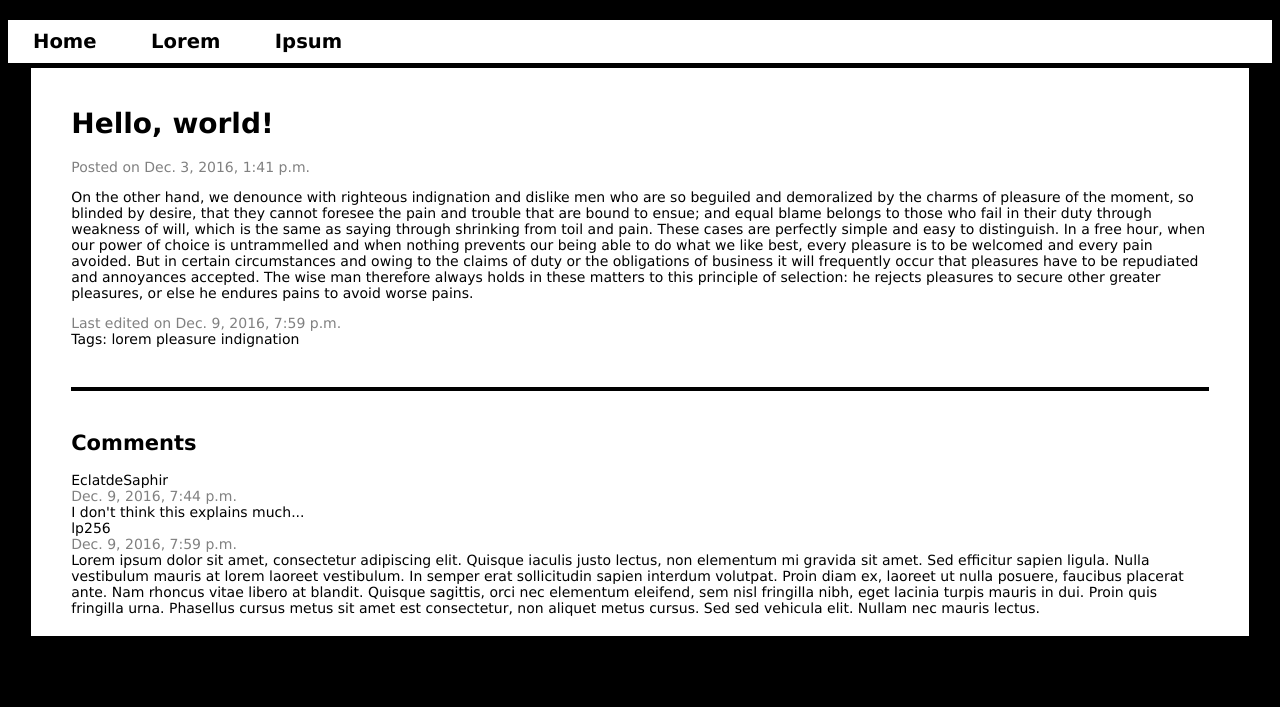
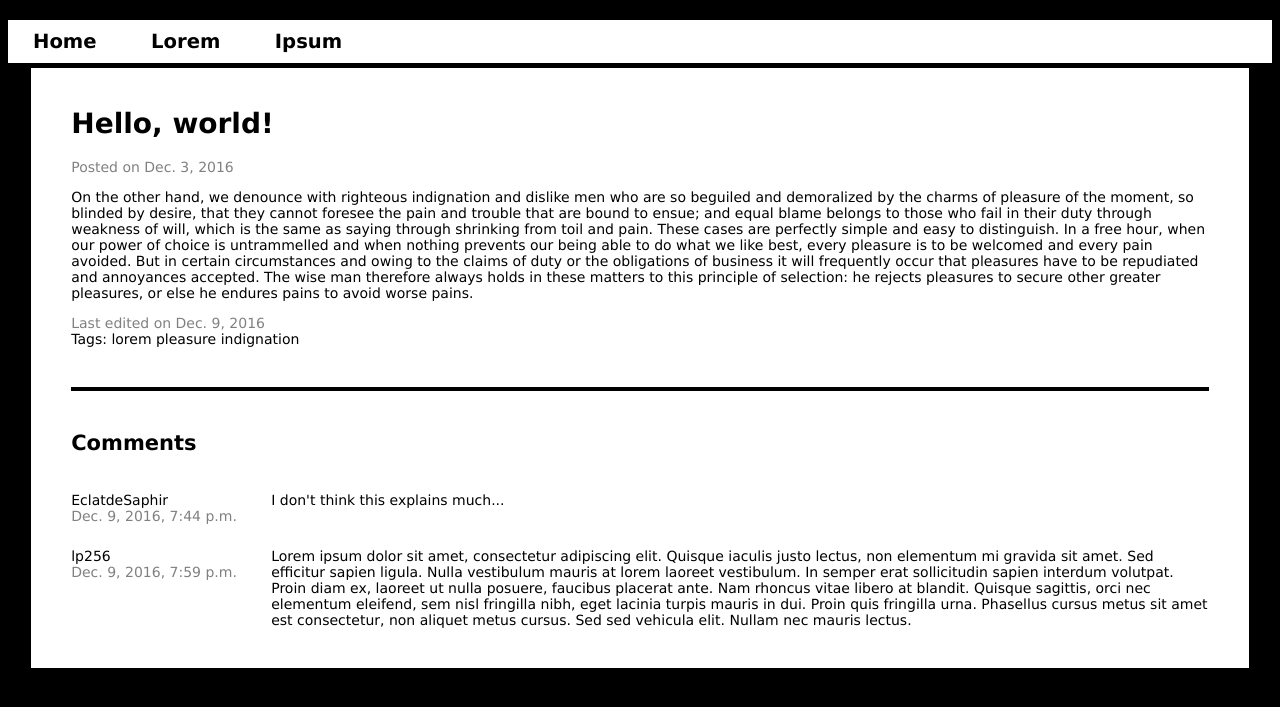
Before and after one commit to mnk179/blogger-django, a Django app: page /blog/1/ in a window 1280 px wide. Shown: the top 707 px of the page. Run offline with Django 3.2, Linux system fonts and the light colour scheme; data comes from the database, SQL or seed files in the repository.

Commit message:
Comment display fixes.

```diff
--- a/blogger/blog/static/blog/style.css
+++ b/blogger/blog/static/blog/style.css
@@ -79,3 +79,20 @@ hr {
   background-color: #000;
   border-style: none;
 }
+
+/* something is wrong here */
+
+.comment {
+  padding: 20px 0px;
+  height: 100%;
+}
+
+.comment_header {
+  float: left;
+  width: 200px;
+}
+
+.comment_body {
+  overflow: hidden;
+  vertical-align: top;
+}
--- a/blogger/blog/templates/blog/article.html
+++ b/blogger/blog/templates/blog/article.html
@@ -6,12 +6,12 @@
 <div id="container">
 	<div id="article">
 		<h1>{{ article.title }}</h1>
-		<div class="date">Posted on {{ article.pub_date }}</div>
+		<div class="date">Posted on {{ article.pub_date.date }}</div>
 
 		{% if error_message %}<p><strong>{{ error_message }}</strong></p>{% endif %}
 
 		<p>{{ article.body }}</p>
-		<div class="date">Last edited on {{ article.last_edit_date }}</div>
+		<div class="date">Last edited on {{ article.last_edit_date.date }}</div>
 		{% if article.tags.all %}
 			<div id="tag_list">
 				<span>Tags: </span>
@@ -27,11 +27,17 @@
 		{% if article.comment_set.all %}
 			<div id="comment_list">
 				{% for comment in article.comment_set.all %}
-					<div class="poster">{{ comment.poster }}</div>
-					<div class="date">{{ comment.pub_date }}</div>
-					<div class="comment_body">{{ comment.body }}</div>
+					<div class="comment" id="comment{{ forloop.counter }}">
+						<div class="comment_header">
+							<div class="poster">{{ comment.poster }}</div>
+							<div class="date">{{ comment.pub_date }}</div>
+						</div>
+						<div class="comment_body">{{ comment.body }}</div>
+					</div>
 				{% endfor %}
 			</div>
+		{% else %}
+			<p>No comments to display</p>
 		{% endif %}
 	</div>
 </div>
```
